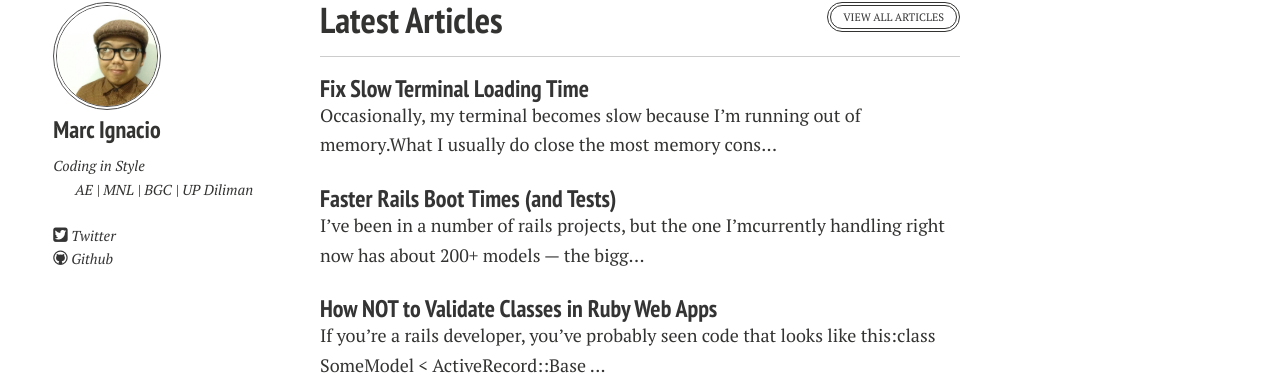
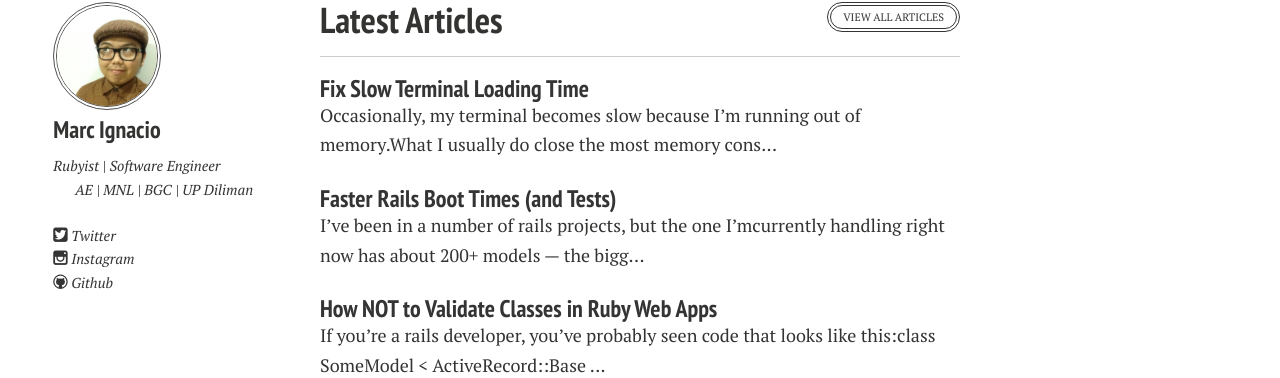
Before and after one commit to padi/padi.github.io, a Jekyll site: the page built from index.md, in a window 1280 px wide. Shown: the part 453-831 px from the top of the page. Built offline with Jekyll 4.4.1, drawn with Linux system fonts in a browser that asks for light colours; nearby versions of some CDN libraries.

Commit message:
Add instagram and update bio

```diff
--- a/_config.yml
+++ b/_config.yml
@@ -20,7 +20,7 @@ url: http://padi.github.io
 owner:
   name:           Marc Ignacio
   avatar:         bio-photo.jpg
-  bio:            "Coding in Style"
+  bio:            "Rubyist | Software Engineer"
   location:       "AE | MNL | BGC | UP Diliman"
   email:          marc@aelogica.com
   # Social networking links are used in author-bio sidebar. Update and remove as you like.
@@ -28,7 +28,7 @@ owner:
   facebook:
   github:         "padi"
   linkedin:
-  instagram:
+  instagram:      "pd_i"
   lastfm:
   tumblr:
   # For Google Authorship https://plus.google.com/authorship
```
